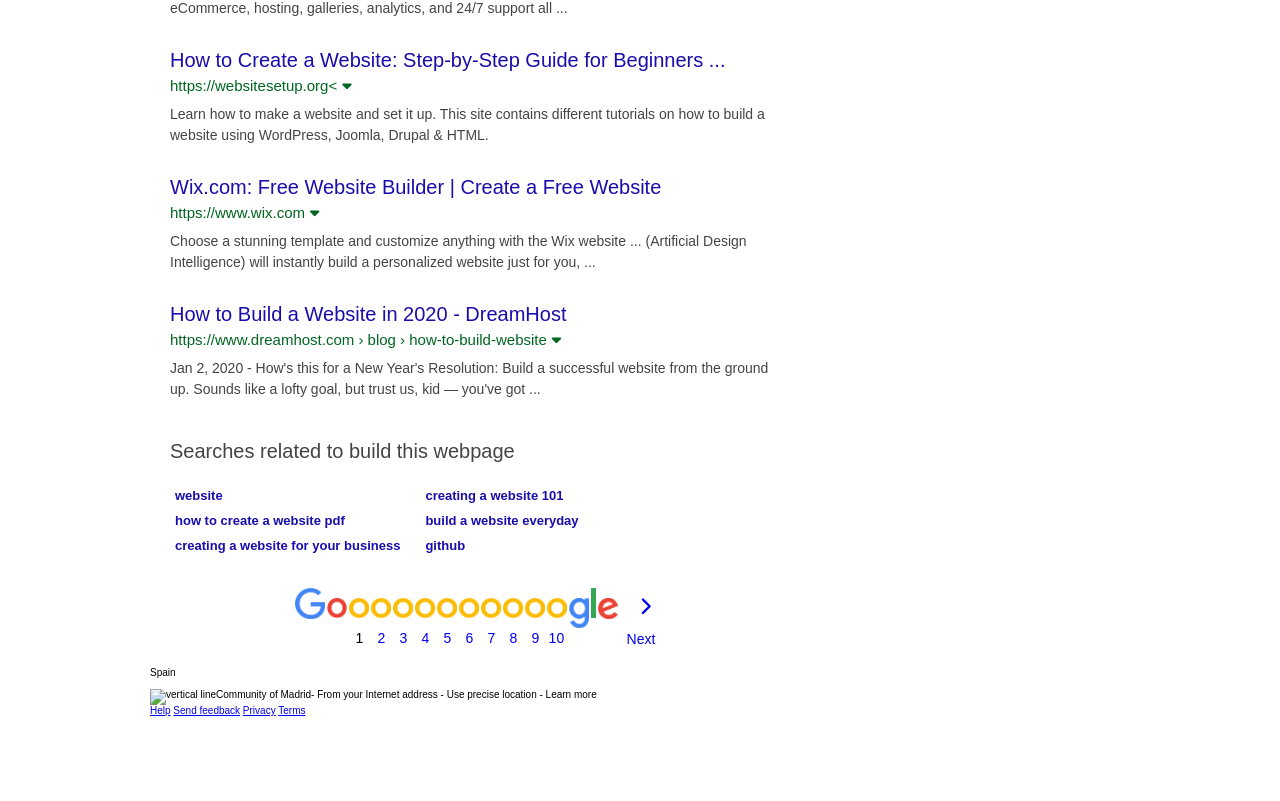
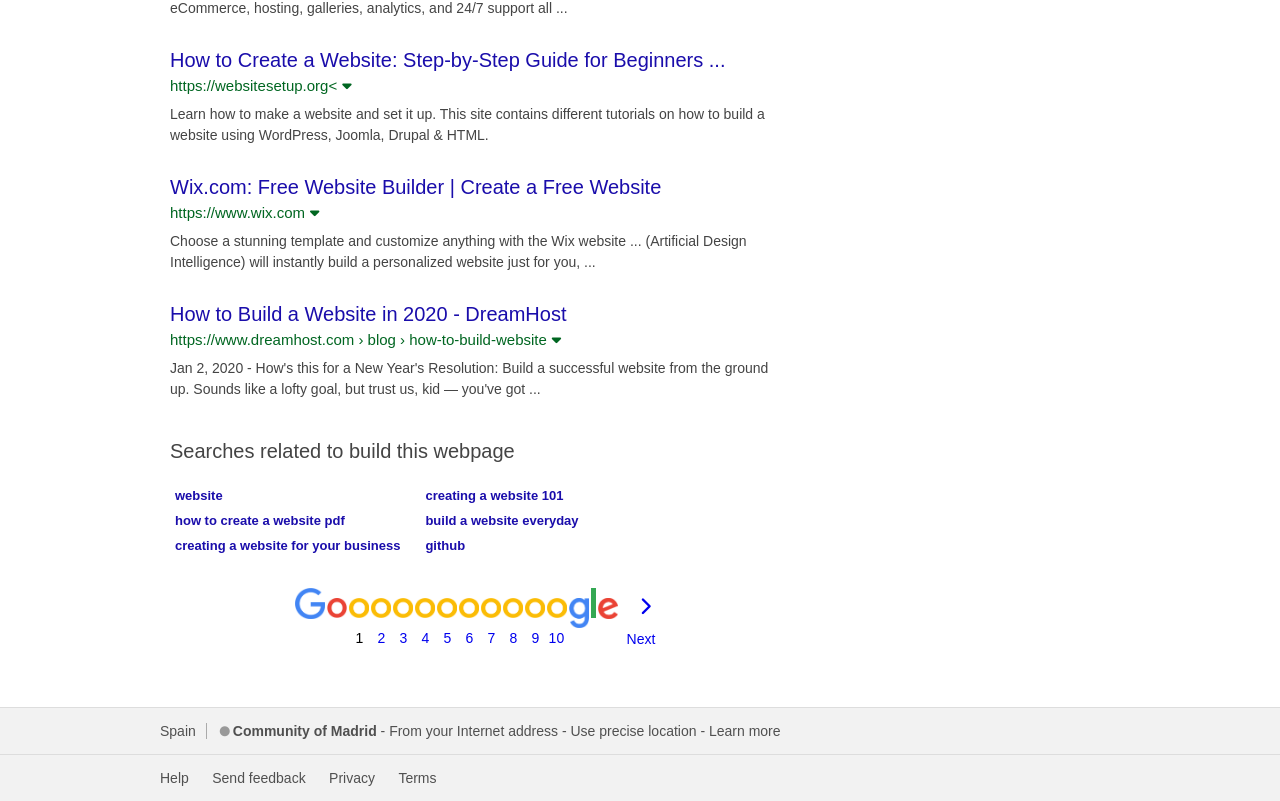
Before and after one commit to iamADT/google_searchpage_by_adt, a plain HTML site: page index.html in a window 1280 px wide. Shown: the part 1971-2772 px from the top of the page. Before the commit the page ends 2687 px from the top, so only its background shows below. Drawn offline with Linux system fonts and the light colour scheme.

Commit message:
Add footer css

```diff
--- a/index.html
+++ b/index.html
@@ -291,17 +291,28 @@
         </main>
 
         <footer>
-            <div class="footer-top">
-                <p>Spain</p>
-                <img src="" alt="">
-                <p><img src="" alt="vertical line"><span>Community of Madrid</span>- From your Internet address - Use precise location - Learn more
-                </p>
+            <div class="footer-main-wrapper">
+                <div class="footer-sub-wrapper">
+                    <div class="footer-top">
+                        <div class="footer-country">
+                            <p>Spain</p>
+                        </div>
+                        <div class="footer-city">
+                            <i class="fas fa-circle"></i>
+                            <p><span class="footer-city-name">Community of Madrid</span> - From your Internet address - Use precise location - Learn more</p>
+                        </div>
+                    </div>
+                </div>
             </div>
-            <div class="footer-bottom">
-                <a href="#">Help</a>
-                <a href="#">Send feedback</a>
-                <a href="#">Privacy</a>
-                <a href="#">Terms</a>
+            <div class="footer-main-wrapper">
+            <div class="footer-sub-wrapper">
+                <div class="footer-bottom">
+                    <a class="footer-bottom-link" href="#">Help</a>
+                    <a class="footer-bottom-link" href="#">Send feedback</a>
+                    <a class="footer-bottom-link" href="#">Privacy</a>
+                    <a class="footer-bottom-link" href="#">Terms</a>
+                </div>
+            </div>
             </div>
         </footer>
     </body>
--- a/styles.css
+++ b/styles.css
@@ -93,7 +93,7 @@
 /* Header CSS Begins Here*/
 
 .header-wrapper,
-.body-main, footer {
+.body-main, .footer-sub-wrapper{
   margin-left: 150px;
 }
 
@@ -133,7 +133,7 @@
   justify-content: space-between;
 }
 
-.body-main, footer {
+.body-main, .footer-sub-wrapper {
   max-width: 650px;
 }
 
@@ -333,6 +333,7 @@
 .long-google-wrapper{
   display: flex;
   justify-content: center;
+  margin-bottom: 40px;
 }
 .long-google {
   display: flex;
@@ -372,3 +373,57 @@
   padding-bottom: 15px;
   margin-left: 20px;
 }
+
+footer {
+  background: #f2f2f2;
+  color: #505050;
+}
+
+.footer-main-wrapper{
+  border-top: 0.5px solid #ddd;
+}
+
+.footer-sub-wrapper{
+  display: flex;
+  flex-direction: column;
+  padding: 15px 10px;
+  font-size: 1.4rem;
+}
+
+.footer-top{
+  display: flex;
+  flex-direction: row;
+}
+
+.footer-country{
+  padding-right: 10px;
+  border-right: 1px solid #aaa;
+}
+
+.footer-city{
+  padding-left: 10px;
+  display: flex;
+}
+
+.fa-circle{
+  color: #999999;
+  padding: 0px 3px;
+  font-size: 1.0rem;
+  margin: auto;
+}
+
+.footer-city-name{
+  font-weight: 600;
+}
+.footer-bottom{
+  display: grid;
+  grid-template-columns: repeat(4 auto);
+  grid-template-areas:
+  "help feedback privacy terms";
+  max-width: 300px;
+}
+
+.footer-bottom-link{
+  text-decoration: none;
+  color: #505050;
+}
```
